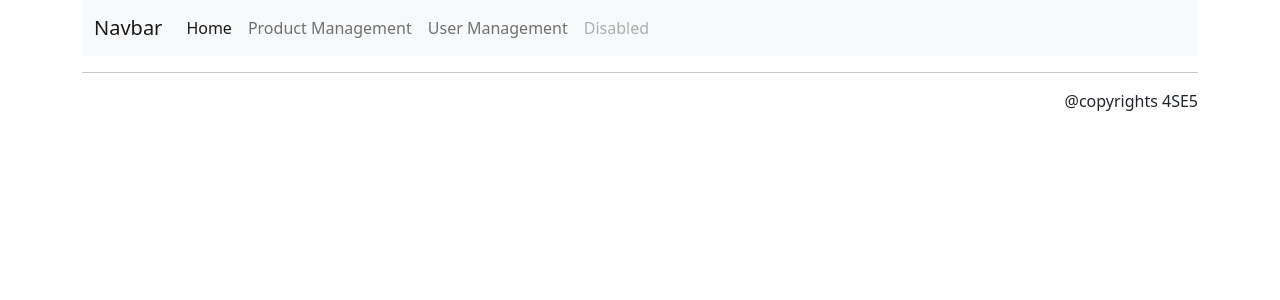
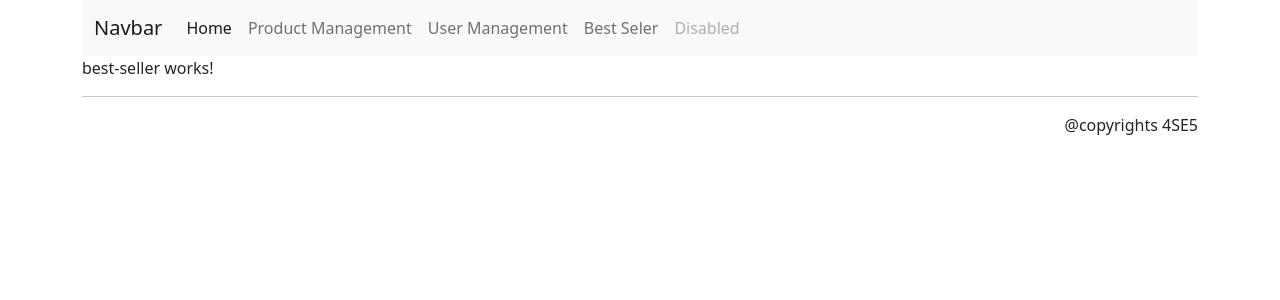
Before and after one commit to amiryazidi/AppFront, an Angular app: page /bestSeller in a window 1280 px wide. Before the commit this address led to /. Shown: the top 300 px of the page. Built offline with nearby package versions, Linux system fonts and the light colour scheme.

Commit message:
bestSeller

```diff
--- a/src/app/app-routing.module.ts
+++ b/src/app/app-routing.module.ts
@@ -3,11 +3,13 @@ import { CommonModule } from '@angular/common';
 import {UserListComponent} from "./user-list/user-list.component";
 import {ProductListComponent} from "./product-list/product-list.component";
 import {RouterModule, Routes} from "@angular/router";
+import {BestSellerComponent} from "./best-seller/best-seller.component";
 
 const ROUTES: Routes = [
 
   {path: 'user', component:UserListComponent},
   {path: 'product', component: ProductListComponent},
+  {path: 'bestSeller', component: BestSellerComponent},
 ];
 
 @NgModule({
--- a/src/app/app.module.ts
+++ b/src/app/app.module.ts
@@ -8,6 +8,7 @@ import { FooterComponent } from './footer/footer.component';
 import {FormsModule} from "@angular/forms";
 import { UserListComponent } from './user-list/user-list.component';
 import { AppRoutingModule } from './app-routing.module';
+import { BestSellerComponent } from './best-seller/best-seller.component';
 
 @NgModule({
   declarations: [
@@ -16,6 +17,7 @@ import { AppRoutingModule } from './app-routing.module';
     ProductListComponent,
     FooterComponent,
     UserListComponent,
+    BestSellerComponent,
   ],
   imports: [
     BrowserModule,
--- /dev/null
+++ b/src/app/best-seller/best-seller.component.html
@@ -0,0 +1 @@
+<p>best-seller works!</p>
--- /dev/null
+++ b/src/app/best-seller/best-seller.component.ts
@@ -0,0 +1,15 @@
+import { Component, OnInit } from '@angular/core';
+
+@Component({
+  selector: 'app-best-seller',
+  templateUrl: './best-seller.component.html',
+  styleUrls: ['./best-seller.component.css']
+})
+export class BestSellerComponent implements OnInit {
+
+  constructor() { }
+
+  ngOnInit(): void {
+  }
+
+}
--- a/src/app/header/header.component.html
+++ b/src/app/header/header.component.html
@@ -9,6 +9,7 @@
         <a class="nav-link active" aria-current="page" routerLink="#">Home</a>
         <a class="nav-link" routerLink="/product">Product Management</a>
         <a class="nav-link" routerLink="/user">User Management</a>
+        <a class="nav-link" routerLink="/bestSeller">Best Seler</a>
         <a class="nav-link disabled">Disabled</a>
       </div>
     </div>
--- a/src/app/product-list/product-list.component.html
+++ b/src/app/product-list/product-list.component.html
@@ -5,7 +5,6 @@
          placeholder="Search by price" [(ngModel)] ="priceMax">
 </div>
 <br>
-
 <div class="row">
   <div class="col-md-3" *ngFor="let product of listProduct; let i=index">
     <div *ngIf="product.price<priceMax || priceMax==null">
```
Also changed, not shown: src/app/best-seller/best-seller.component.css (added), 1 other file (tests, documents, lock files or other folders).
